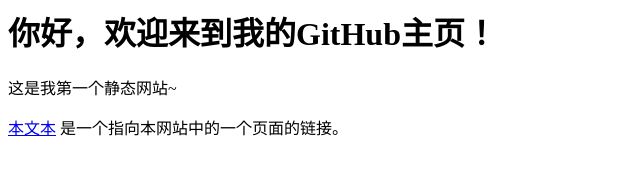
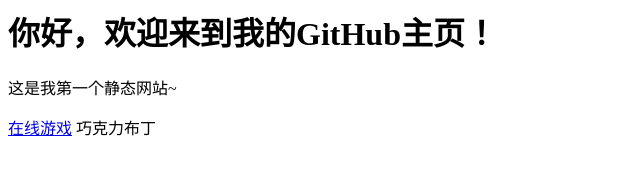
Before and after one commit to gordon127/1, a plain HTML site: page index.html in a window 1280 px wide. Shown: the whole page, without its empty margins (0-640 px from the left). Drawn offline with Linux system fonts and the light colour scheme.

Commit message:
Update index.html

```diff
--- a/index.html
+++ b/index.html
@@ -5,6 +5,6 @@
      <body>
        <h1>你好，欢迎来到我的GitHub主页！</h1>
        <p>这是我第一个静态网站~</p>
-       <a href="/巧克力布丁.html">本文本</a> 是一个指向本网站中的一个页面的链接。</p>
+       <a href="/巧克力布丁.html">在线游戏</a> 巧克力布丁</p>
      </body>
 </html>
```
